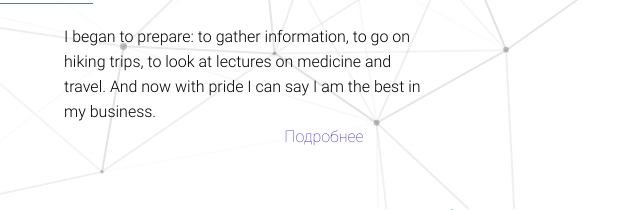
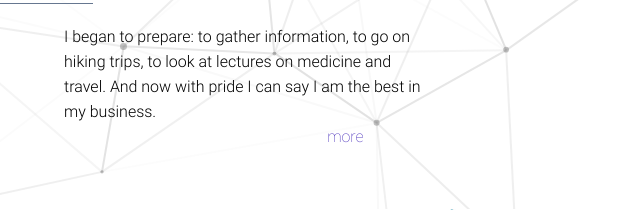
Before and after one commit to mountains-trainer/mountains-trainer.github.io, a plain HTML site: page index.html in a window 1280 px wide. Shown: the part 1420-1630 px from the top of the page, 622-1262 px from the left. Drawn offline with Linux system fonts and the light colour scheme; animation ran at ten frames a second; a web font is replaced by a local one.

Commit message:
Update index.html

```diff
--- a/index.html
+++ b/index.html
@@ -77,7 +77,7 @@
                     </div>
                     <div class="about-wrapper">
                         <input type="checkbox" id="about-btn" class="about-checkbox">
-                        <label class="about-btn" for="about-btn">Подробнее</label>
+                        <label class="about-btn" for="about-btn">more</label>
                         <div class="down-content">
                             <p class="down-inner">
                                 Activities - guide instructor;<br>
```
